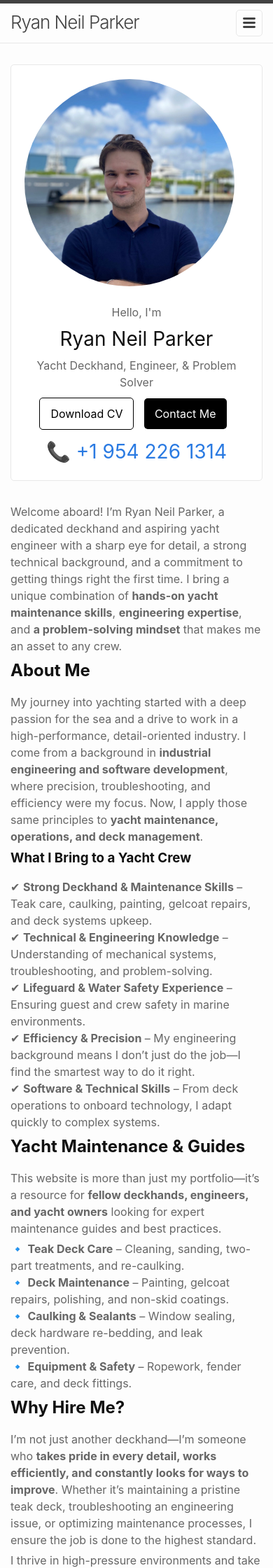
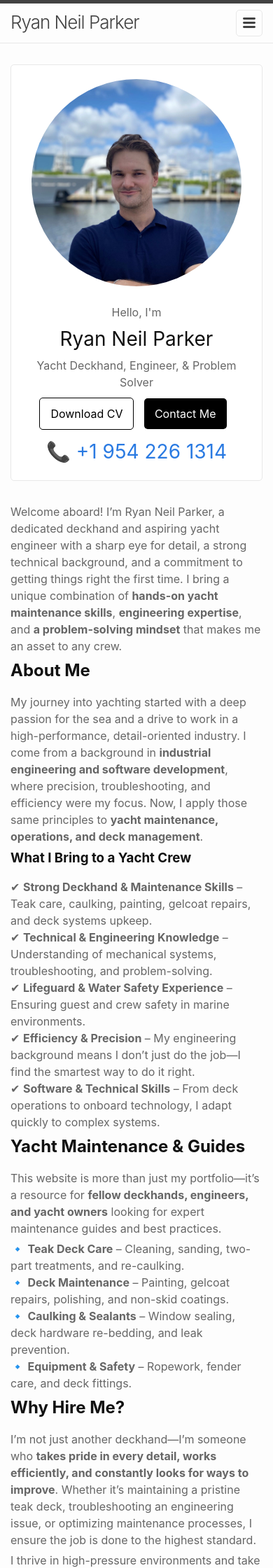
Before and after one commit to ryanneilparker/ryanneilparker.github.io, a Jekyll site: the page built from index.markdown, in a window 390 px wide. Shown: the top 2240 px of the page at 70% size. Built offline with Jekyll 4.4.1, drawn with Linux system fonts in a browser that asks for light colours.

Commit message:
Update home.html fix mobile image margin

```diff
--- a/_layouts/home.html
+++ b/_layouts/home.html
@@ -107,6 +107,7 @@
 		    }
 	    .profile-img {
 	        margin-bottom: 20px;
+         margin-right: 0px;
 	    }
         }
 </style>
```
